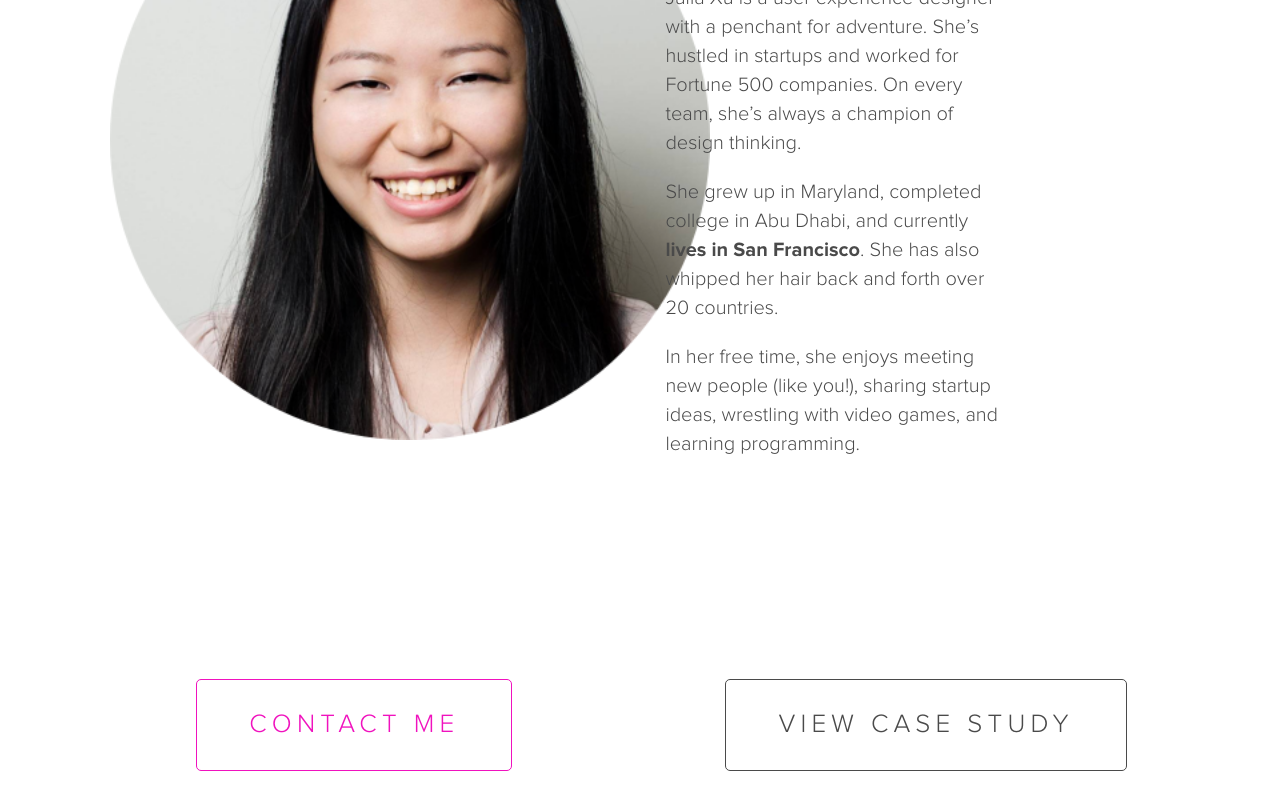
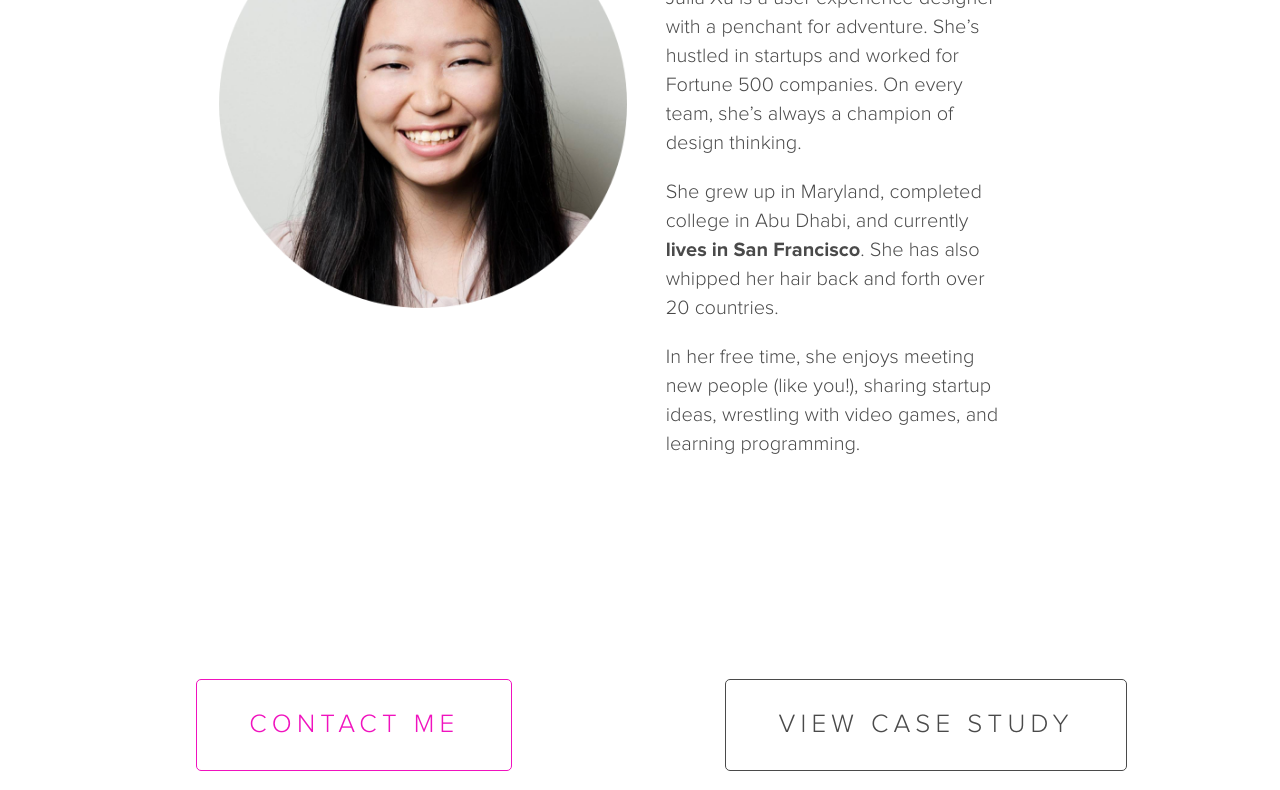
Before and after one commit to juliazxu/juliaxume, a website: page about.html in a window 1280 px wide. Shown: the part 326-1116 px from the top of the page. Drawn offline with nearby package versions, Linux system fonts and the light colour scheme.

Commit message:
smaller pic

```diff
--- a/about.html
+++ b/about.html
@@ -40,7 +40,7 @@
 		</div>
 	</header>
 	<div class="group">
-		<div class="span5 offset1">
+		<div class="span4 offset2">
 			<img src="img/profile-big.png" alt="picture" class="no-max">
 		</div>
 		<div class="span5">
--- a/css/scss/components/_media.scss
+++ b/css/scss/components/_media.scss
@@ -88,7 +88,5 @@ object {
 }
 
 .no-max{
-	padding-top: 4em;
-	min-width: 600px;
-	max-width: none !important;
+	padding-top: 7em;
 }
```
Also changed, not shown: css/css/main.css, 1 other file.
